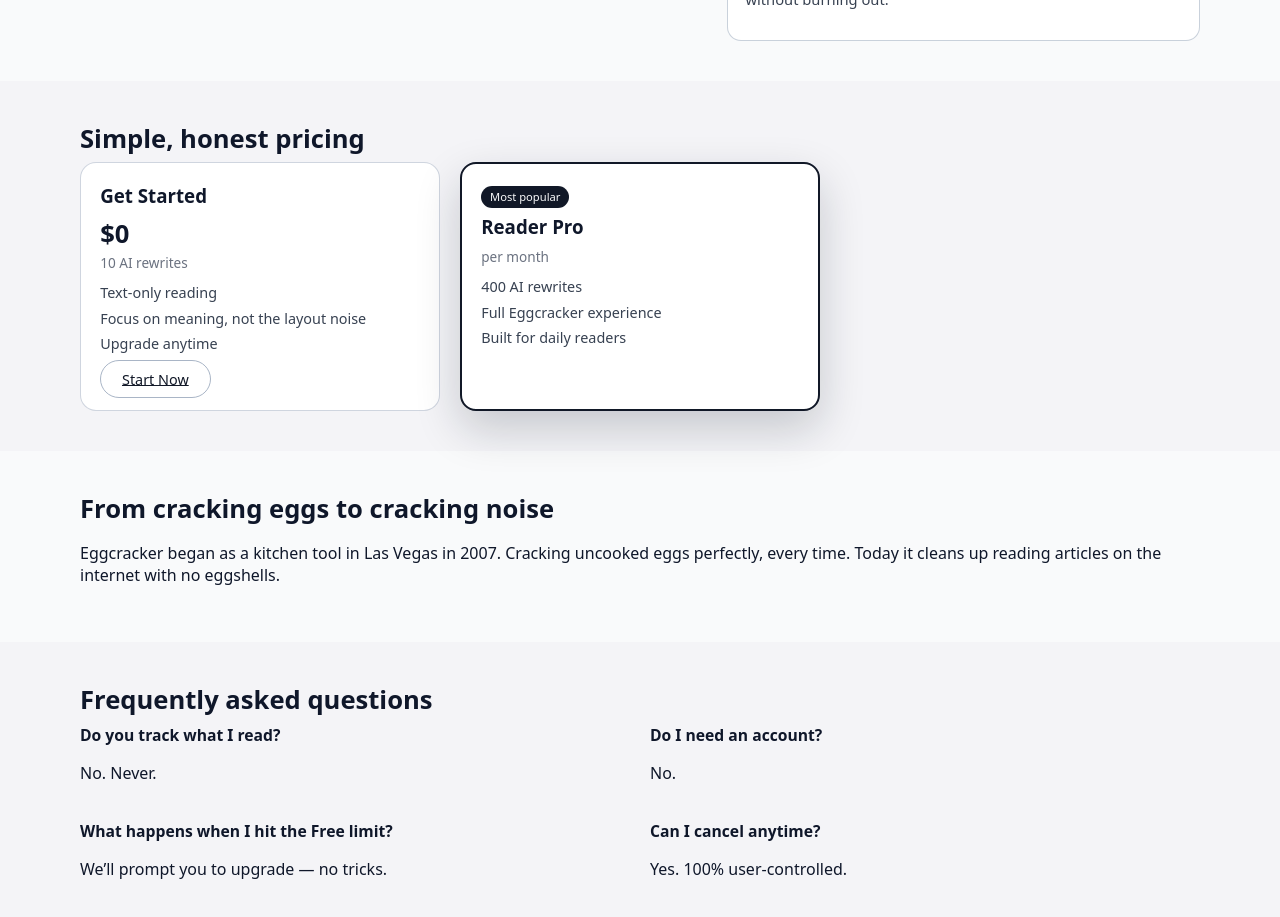
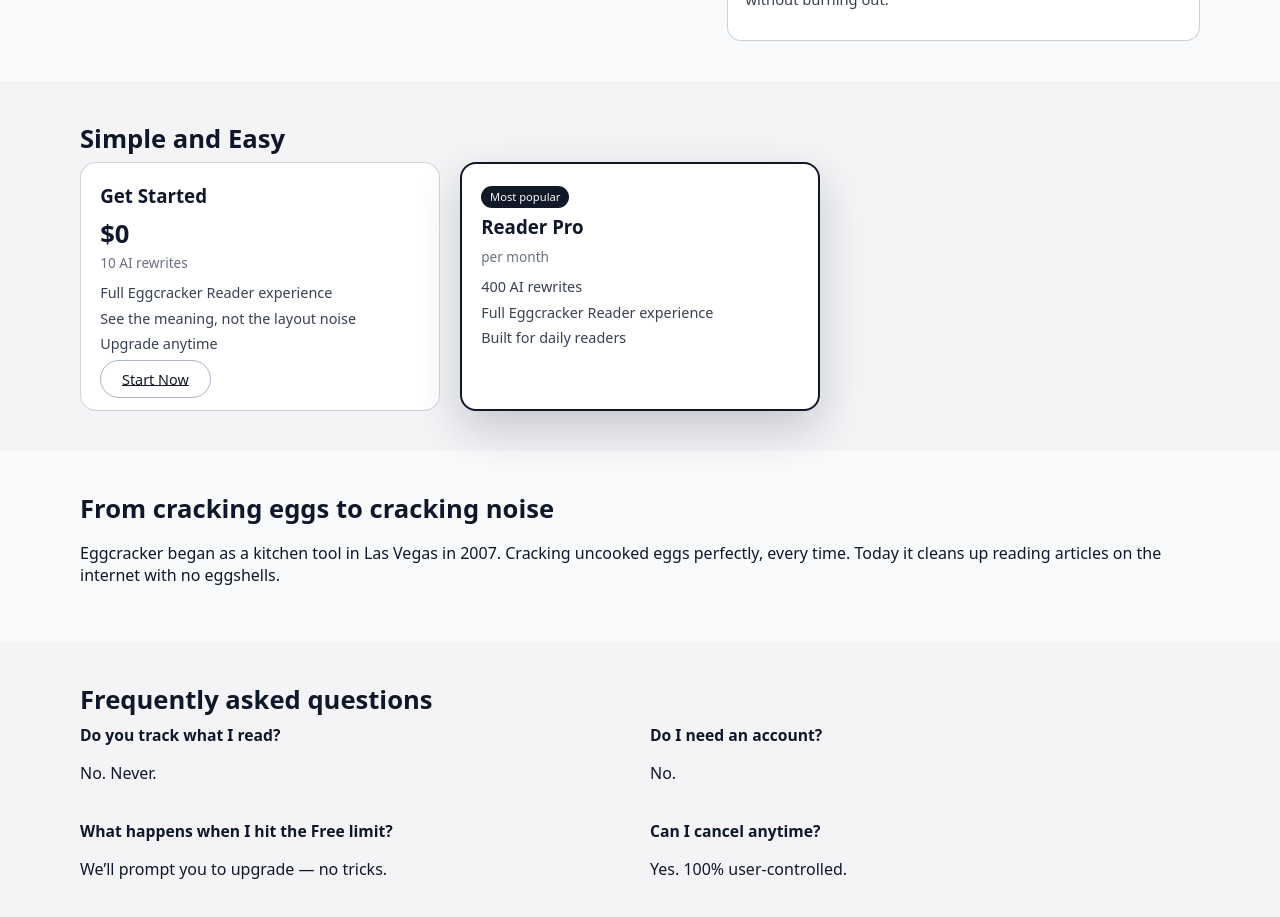
Before and after one commit to Forwardpress/eggcracker-website, a React (Vite) app: page / in a window 1280 px wide. Shown: the part 1200-2117 px from the top of the page. Built offline with nearby package versions, Linux system fonts and the light colour scheme.

Commit message:
Update App.tsx

```diff
--- a/src/App.tsx
+++ b/src/App.tsx
@@ -169,7 +169,7 @@
         {/* PRICING */}
         <section id="pricing" className="ec-section">
           <div className="ec-section-inner">
-            <h2>Simple, honest pricing</h2>
+            <h2>Simple and Easy</h2>
 
             <div className="ec-pricing-grid">
               {/* Get Started */}
@@ -178,8 +178,8 @@
                 <p className="ec-price">$0</p>
                 <p className="ec-price-sub">10 AI rewrites</p>
                 <ul className="ec-price-features">
-                  <li>Text-only reading</li>
-                  <li>Focus on meaning, not the layout noise</li>
+                  <li>Full Eggcracker Reader experience</li>
+                  <li>See the meaning, not the layout noise</li>
                   <li>Upgrade anytime</li>
                 </ul>
                 <a
@@ -199,7 +199,7 @@
                 <p className="ec-price-sub">per month</p>
                 <ul className="ec-price-features">
                   <li>400 AI rewrites</li>
-                  <li>Full Eggcracker experience</li>
+                  <li>Full Eggcracker Reader experience</li>
                   <li>Built for daily readers</li>
                 </ul>
               </div>
```
